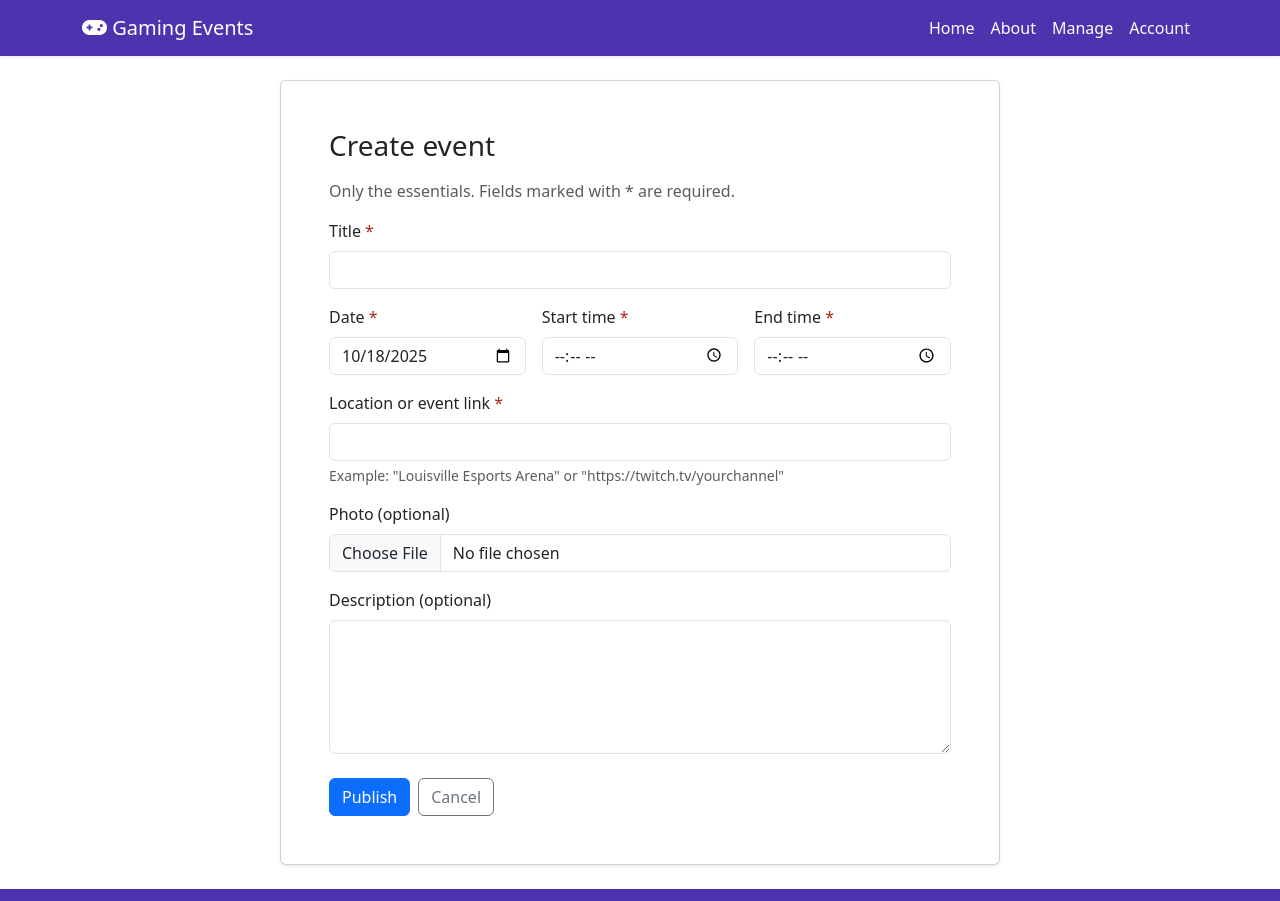
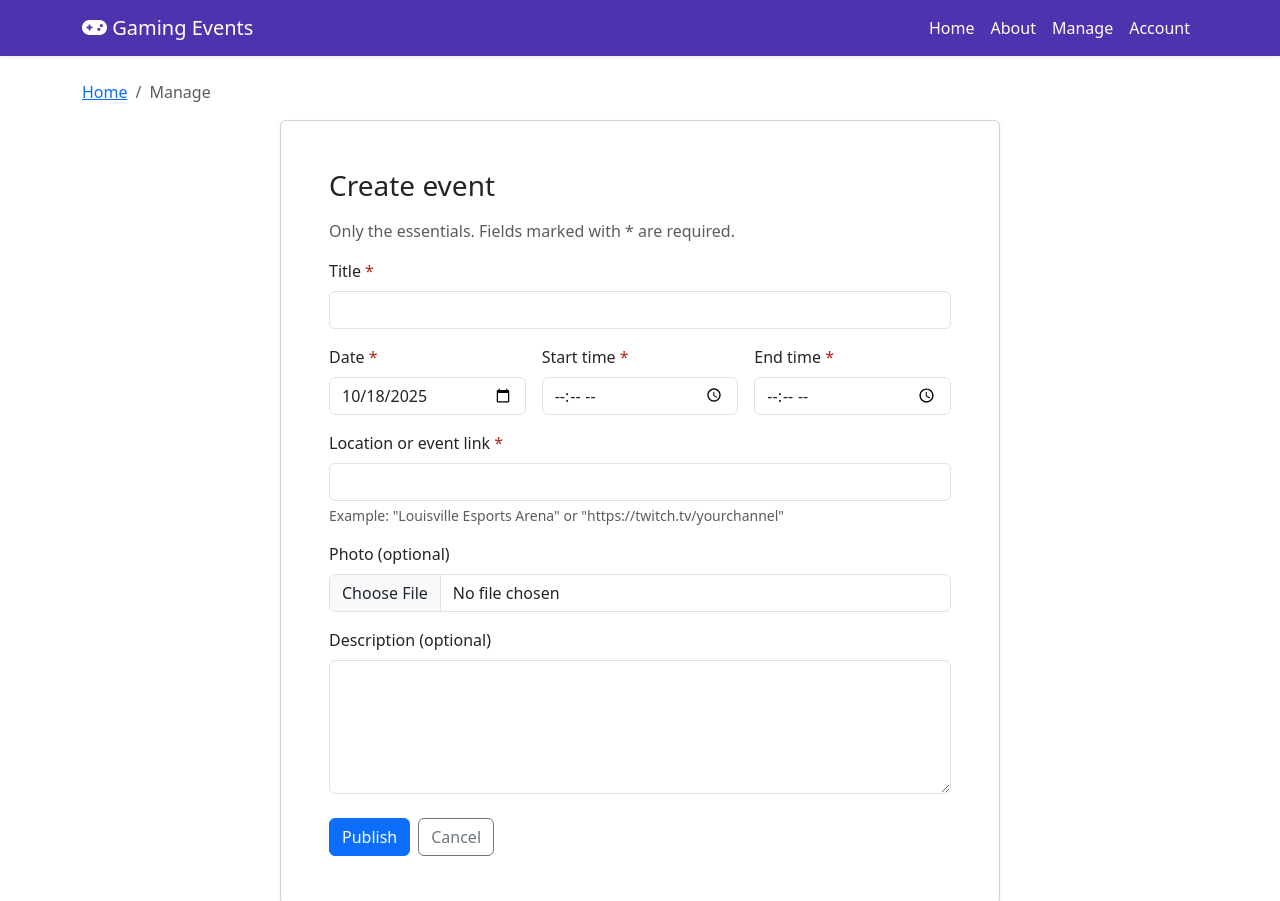
Before and after one commit to TravisFahey/SDEV153-Demo, a plain HTML site: page manage.html in a window 1280 px wide. Shown: the top 901 px of the page. Drawn offline with nearby package versions, Linux system fonts and the light colour scheme.

Commit message:
added seo principles and breadcrumbs

```diff
--- a/manage.html
+++ b/manage.html
@@ -44,6 +44,14 @@
   </header>
 
   <main id="main" class="flex-grow-1 py-4" role="main">
+    <div class="container">
+      <nav aria-label="breadcrumb">
+        <ol class="breadcrumb">
+          <li class="breadcrumb-item"><a href="index.html">Home</a></li>
+          <li class="breadcrumb-item active" aria-current="page">Manage</li>
+        </ol>
+      </nav>
+    </div>
     <div class="container d-flex justify-content-center">
       <div class="card page-card shadow-sm w-100">
         <div class="card-body p-4 p-md-5">
```
Also changed, not shown: about.html (+8 -0 lines), event1.html (+8 -0 lines), event2.html (+8 -0 lines), event3.html (+8 -0 lines), index.html (+26 -1 lines).
